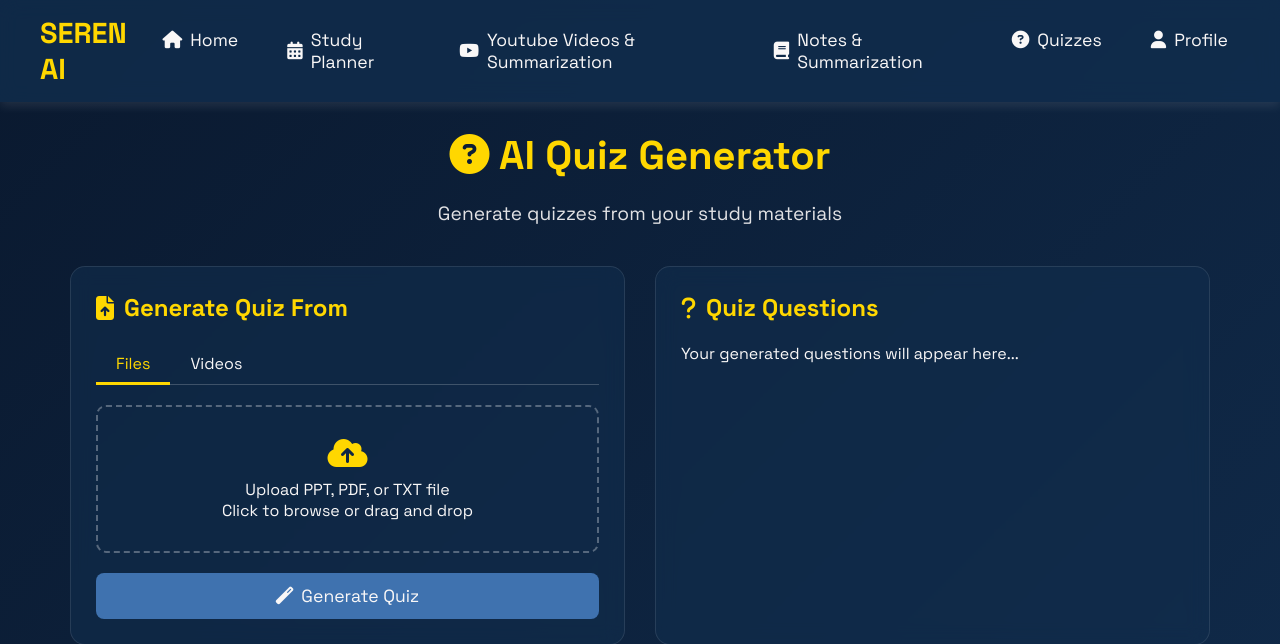
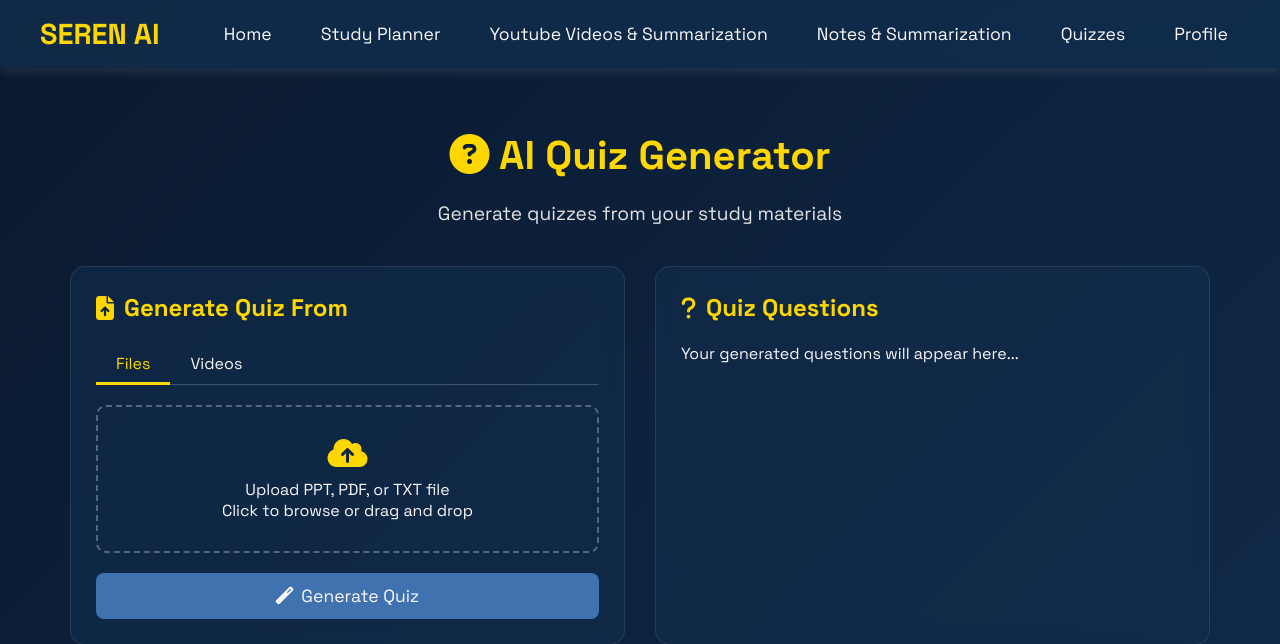
Before and after one commit to FAZILATFATIMA313/SEREN-AI, a Flask app: page /quizzes in a window 1280 px wide. Shown: the top 644 px of the page. Run offline with Flask 3, Linux system fonts and the light colour scheme.

Commit message:
Update quizzes.html

```diff
--- a/SEREN AI/templates/quizzes.html
+++ b/SEREN AI/templates/quizzes.html
@@ -7,17 +7,19 @@
     <link href="https://fonts.googleapis.com/css2?family=Space+Grotesk:wght@400;500;600;700&display=swap" rel="stylesheet">
     <link rel="stylesheet" href="https://cdnjs.cloudflare.com/ajax/libs/font-awesome/6.4.0/css/all.min.css">
     <style>
+          body {
+            background: linear-gradient(135deg, #0A192F, #112D4E);
+            color: #F9F7F7;
+            font-family: 'Inter', sans-serif;
+            margin: 0;
+            padding: 0;
+            min-height: 100vh;
+        }
         * {
             margin: 0;
             padding: 0;
             box-sizing: border-box;
             font-family: 'Space Grotesk', sans-serif;
-        }
-        body {
-            background: linear-gradient(135deg, #0A192F, #112D4E);
-            color: #F9F7F7;
-            min-height: 100vh;
-            overflow-x: hidden;
         }
 
         /* Navigation Bar */
@@ -403,12 +405,12 @@
         SEREN AI
     </div>
     <ul class="nav-links">
-        <li><a href="{{ url_for('home') }}"><i class="fas fa-home"></i> Home</a></li>
-        <li><a href="{{ url_for('study_planner') }}"><i class="fas fa-calendar-alt"></i> Study Planner</a></li>
-        <li><a href="{{ url_for('video_reco') }}"><i class="fab fa-youtube"></i> Youtube Videos & Summarization</a></li>
-        <li><a href="{{ url_for('notes') }}"><i class="fas fa-book"></i> Notes & Summarization</a></li>
-        <li><a href="{{ url_for('quizzes') }}"><i class="fas fa-question-circle"></i> Quizzes</a></li>
-        <li><a href="{{ url_for('user_profile') }}"><i class="fas fa-user"></i> Profile</a></li>
+        <li><a href="{{ url_for('home') }}"> Home</a></li>
+        <li><a href="{{ url_for('study_planner') }}"> Study Planner</a></li>
+        <li><a href="{{ url_for('video_reco') }}"> Youtube Videos & Summarization</a></li>
+        <li><a href="{{ url_for('notes') }}"> Notes & Summarization</a></li>
+        <li><a href="{{ url_for('quizzes') }}"> Quizzes</a></li>
+        <li><a href="{{ url_for('user_profile') }}"> Profile</a></li>
     </ul>
 </nav>
 
```
